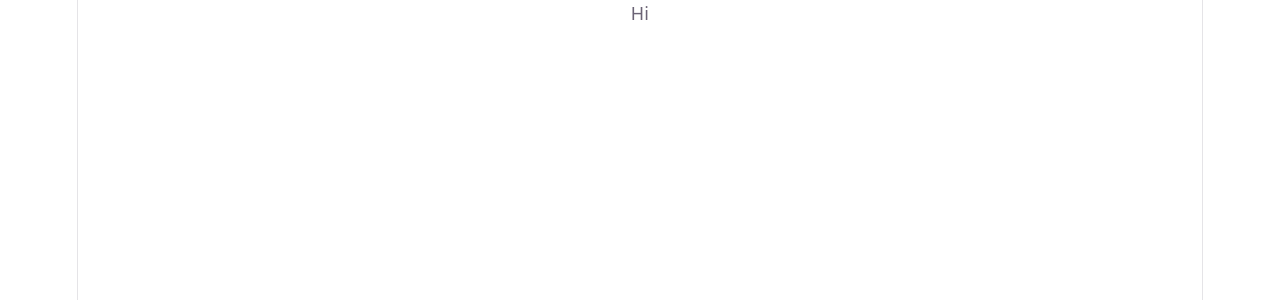
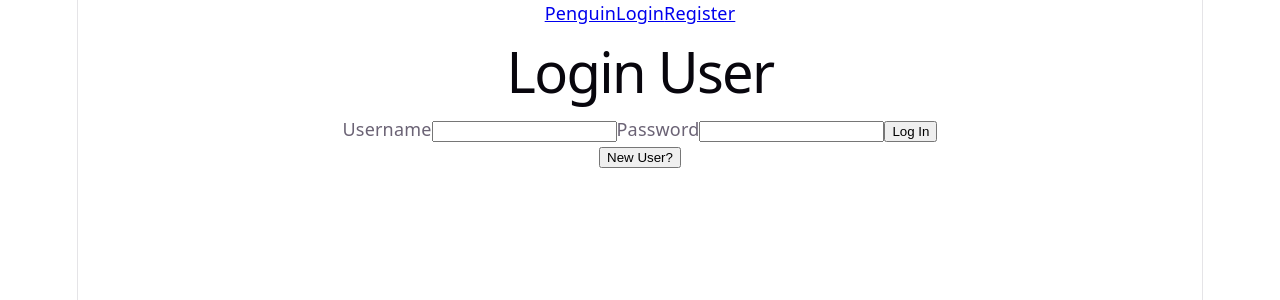
Before and after one commit to Falin-dev/penguin, a React (Vite) app in the folder client/: page / in a window 1280 px wide. Shown: the top 300 px of the page. Built offline with nearby package versions, Linux system fonts and the light colour scheme.

Commit message:
minor changes

```diff
--- a/client/src/App.jsx
+++ b/client/src/App.jsx
@@ -2,11 +2,14 @@ import { BrowserRouter, Routes, Route } from "react-router-dom";
 import LoginPage from "./features/auth/pages/LoginPage";
 import RegisterPage from "./features/auth/pages/RegisterPage";
 import FeedPage from "./features/posts/pages/FeedPage";
+import Navbar from "./components/Navbar";
 function App() {
     return (
         <BrowserRouter>
+        <Navbar/>
             <Routes>
-                <Route exact path="/" element={<p>Hi</p>}/>
+                <Route exact path="/" element={<LoginPage />} />
+
                 <Route exact path="/login" element={<LoginPage />} />
                 <Route exact path="/register" element={<RegisterPage />} />
                 <Route exact path="/feed" element={<FeedPage />}/>
--- a/client/src/components/Navbar.jsx
+++ b/client/src/components/Navbar.jsx
@@ -1 +1,12 @@
-import {useState} from "react"
+import {Link} from "react-router-dom"
+const Navbar = ()=>{
+    return(
+        <nav>
+            <Link to="/" >Penguin</Link>
+            <Link to="/login" >Login</Link>
+            <Link to="/register" >Register</Link>
+        </nav>
+    )
+}
+
+export default Navbar
```
